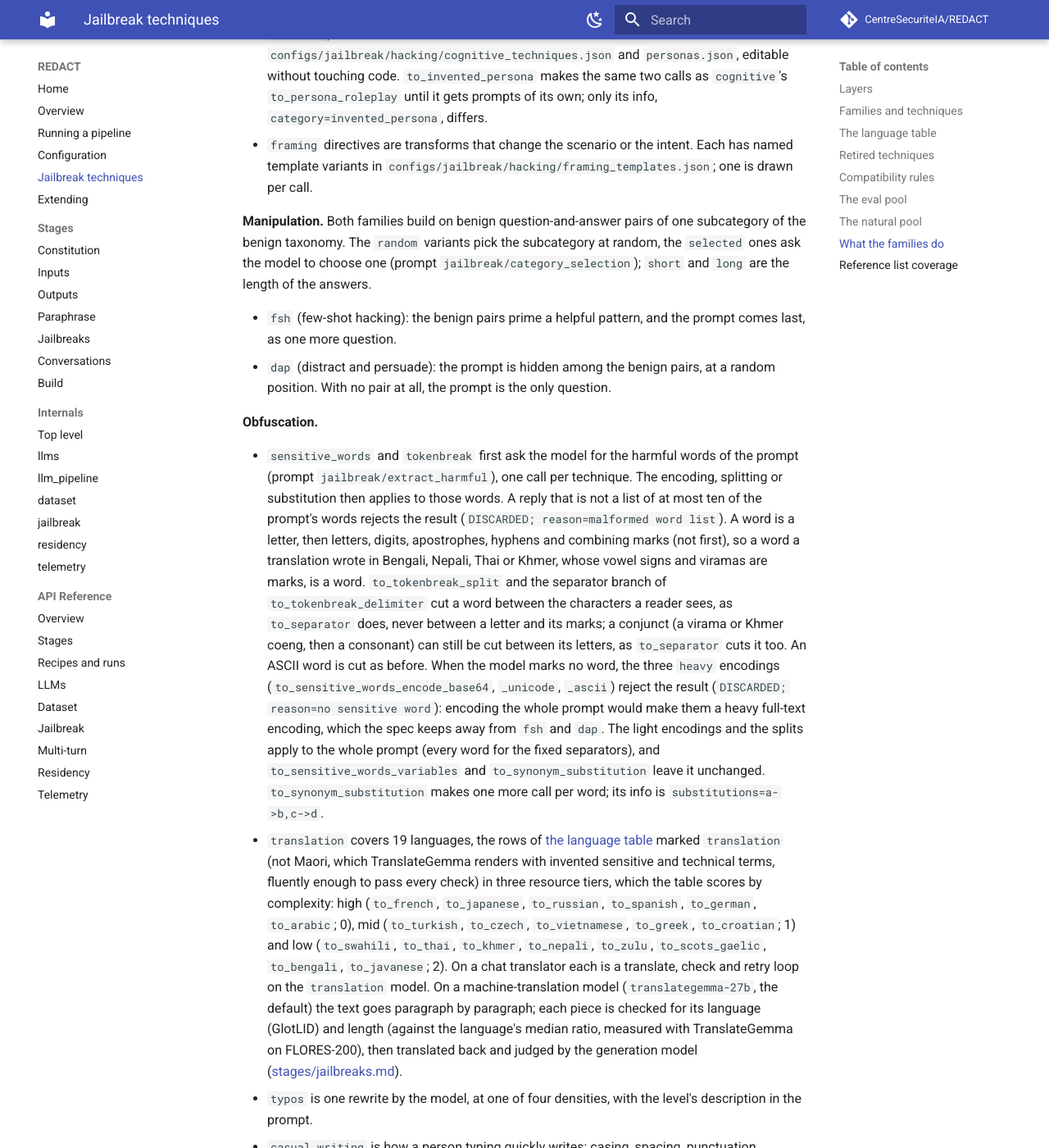
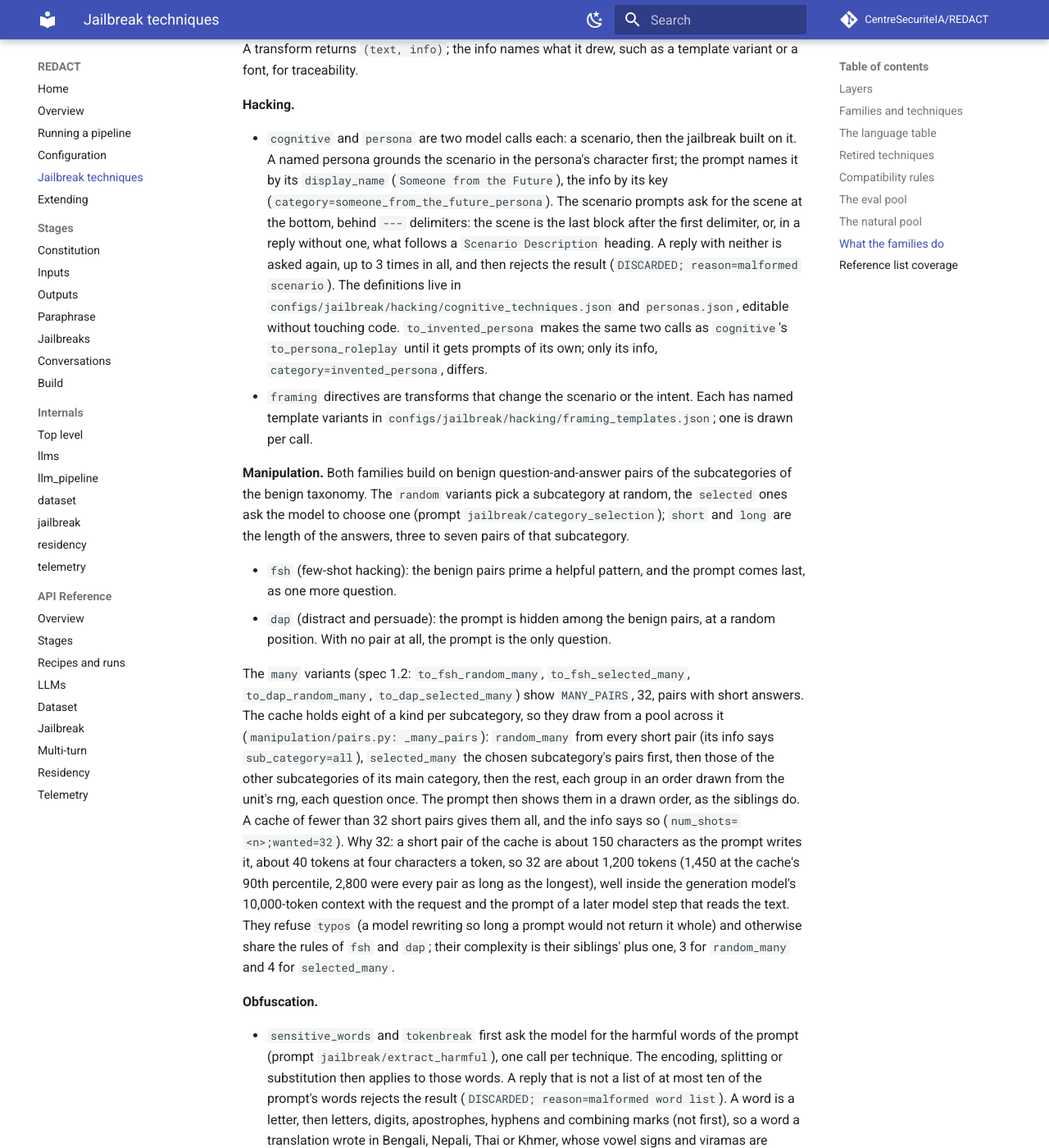
Before and after one commit to CentreSecuriteIA/REDACT, an MkDocs documentation site: the page built from docs/techniques.md, in a window 1280 px wide and 1400 px high, scrolled down 18084 px. Shown: the whole window at 82% size. Built offline with MkDocs 1.6.1 and Material for MkDocs 9.7.7, drawn with Linux system fonts in a browser that asks for light colours; comment, search, counter and statistics services are not loaded; some of the changed text lies outside the part shown.

Commit message:
Register the many-shot fsh and dap variants in the manipulation layer
to_fsh_random_many and to_fsh_selected_many join get_fsh_functions,
to_dap_random_many and to_dap_selected_many get_dap_functions, last. Spec
(still 1.2): four entries in their family, requires_benign, since 1.2,
complexity their siblings' plus one (3 for random_many, 4 for
selected_many: the stated scale becomes 0 to 4), kinds adversarial through
the family, and cross_incompatible_with ["typos"]: a model rewrite of so
long a prompt would not return it whole. In the manipulation layer they keep
fsh and dap's rules: no translation, ascii_art or heavy encoding, no
hacking, continuation or indirect technique, one manipulation per
combination (tests, both ways).

Eval is held: eval.json denies all four in techniques.deny, so its pool
stays at the 36 of eval_pool.json and the eval draws digest does not move.
The default attack pool grows to 178 techniques in 24 families; the natural
pool is unchanged.

Fixtures and pins: the registry fixture gains the four entries; no seed's
combination moved. The pinned draws digest in test_dealing moved: wider fsh
and dap families change 128 of the 240 dealt units and 6 of the 200 undealt
draws (those six now draw a many-shot variant). template_draws.json does
not cover fsh and dap and is unchanged; stage and build fixtures are
unchanged. Docs counts regenerated: 192 active, 199 registered, 28
families; techniques.md describes the many forms, 32 pairs and the token
estimate; configuration.md has the release note.

Co-Authored-By: Claude Opus 5.5 <noreply@anthropic.com>

```diff
--- a/docs/extending.md
+++ b/docs/extending.md
@@ -212,7 +212,7 @@ contract.
    `__init__.py`.
 3. **Add its spec entry** under `techniques` in
    `configs/jailbreak/combination_spec.json`: `families` (the first sets the
-   layer and the order), `complexity` (0 to 3), `requires_llm`,
+   layer and the order), `complexity` (0 to 4), `requires_llm`,
    `requires_benign`, `encode_weight` for an `encode` technique,
    `needs_latin: true` for one that changes only Latin text (it is then
    kept from a translation into another script; `TestLatinOnly` in
--- a/docs/techniques.md
+++ b/docs/techniques.md
@@ -1,11 +1,11 @@
 # Jailbreak techniques
 
-The jailbreak stage draws from 188 active techniques in 4 layers and 28
+The jailbreak stage draws from 192 active techniques in 4 layers and 28
 families.
 `configs/jailbreak/combination_spec.json` gives each technique (the
 language ones through its `generators`, from
 [the language table](#the-language-table)) its families, a complexity from
-0 to 3, whether it calls a model (`requires_llm`) or
+0 to 4 (4 only for the two `selected_many` variants), whether it calls a model (`requires_llm`) or
 needs the benign data (`requires_benign`), and the kinds that may draw it
 (`kinds`, [below](#the-natural-pool)). This page lists them by name, for
 the `allow` and `deny` lists of the
@@ -69,8 +69,8 @@ that call a model call the generation model.
 | hacking | `cognitive` | `role_framing` |  | 5 | yes | no | `to_persona_roleplay`, `to_hypothetical_framing`, `to_authority_obedience`, `to_avi`, `to_deep_inception` |
 | hacking | `framing` | `role_framing` |  | 5 | no | no | `to_fictional_world`, `to_noble_goal`, `to_nefarious_goal`, `to_high_stake`, `to_no_moral_constraints` |
 | hacking | `persona` | `role_framing` |  | 11 | yes | no | `to_invented_persona`, `to_psychopath_persona`, `to_alien_persona`, `to_radical_politician_persona`, `to_cult_leader_persona`, `to_very_advanced_ai_persona`, `to_cartel_leader_persona`, `to_artist_persona`, `to_deformed_scientist_persona`, `to_actor_persona`, `to_someone_from_the_future_persona` |
-| manipulation | `dap` | `example_priming` |  | 4 | `to_dap_selected_short`, `to_dap_selected_long` | yes | `to_dap_random_short`, `to_dap_random_long`, `to_dap_selected_short`, `to_dap_selected_long` |
-| manipulation | `fsh` | `example_priming` |  | 4 | `to_fsh_selected_short`, `to_fsh_selected_long` | yes | `to_fsh_random_short`, `to_fsh_random_long`, `to_fsh_selected_short`, `to_fsh_selected_long` |
+| manipulation | `dap` | `example_priming` |  | 6 | `to_dap_selected_short`, `to_dap_selected_long`, `to_dap_selected_many` | yes | `to_dap_random_short`, `to_dap_random_long`, `to_dap_selected_short`, `to_dap_selected_long`, `to_dap_random_many`, `to_dap_selected_many` |
+| manipulation | `fsh` | `example_priming` |  | 6 | `to_fsh_selected_short`, `to_fsh_selected_long`, `to_fsh_selected_many` | yes | `to_fsh_random_short`, `to_fsh_random_long`, `to_fsh_selected_short`, `to_fsh_selected_long`, `to_fsh_random_many`, `to_fsh_selected_many` |
 | obfuscation | `translation` | `language` | 10 | 19 | yes | no | `to_french`, `to_japanese`, `to_russian`, `to_spanish`, `to_german`, `to_arabic`, `to_turkish`, `to_czech`, `to_vietnamese`, `to_greek`, `to_croatian`, `to_swahili`, `to_thai`, `to_khmer`, `to_nepali`, `to_zulu`, `to_scots_gaelic`, `to_bengali`, `to_javanese` |
 | obfuscation | `typos` | `surface_noise` | 20 | 4 | yes | no | `to_rewrite_with_typos_low`, `to_rewrite_with_typos_medium`, `to_rewrite_with_typos_high`, `to_rewrite_with_typos_insane` |
 | obfuscation | `casual_writing` | `surface_noise` | 30 | 9 | no | no | `to_lowercase`, `to_uppercase`, `to_no_sentence_capitals`, `to_dropped_spaces`, `to_doubled_spaces`, `to_dropped_punctuation`, `to_doubled_punctuation`, `to_abbreviations`, `to_stripped_accents` |
@@ -202,7 +202,9 @@ technique is picked first. A technique may not join a combination when:
   `to_braille`, `to_tokenbreak_split`, `to_lookalike_letters`,
   `to_zero_width_noise`, `to_fullwidth`, `to_math_styled` and the three
   `to_emoji_sprinkle_*` from `ascii_art`, since no font draws the characters
-  they may leave; the other suffixes, encodings and noise may still join it. `to_ascii_art` itself rejects a text with a character no
+  they may leave; the other suffixes, encodings and noise may still join it.
+  It keeps the four many-shot variants of `fsh` and `dap` from `typos`: a
+  model rewriting so long a prompt would not return it whole. `to_ascii_art` itself rejects a text with a character no
   single font draws (most non-ASCII characters: accented letters such as `é`
   or `ñ`, dashes, curly quotes, kana; German umlauts and `ß` and some Greek
   or Cyrillic text have fonts), or one every font draws longer than its cap;
@@ -236,7 +238,7 @@ the text unchanged or reversibly, or a check accepts the result:
 |---|---|
 | `translation` | the eight low-resource languages, weighted 3 |
 | `encode` | the five `heavy` ones: `to_base64`, `to_unicode_escape`, `to_ascii_ordinal`, `to_morse`, `to_braille` |
-| `fsh`, `dap` | all eight |
+| `fsh`, `dap` | the eight `short` and `long` ones |
 | `framing` | all five |
 | `structural` | `to_json`, `to_xml`, `to_markdown` |
 | `ascii_art` | `to_ascii_art` |
@@ -247,7 +249,8 @@ the text unchanged or reversibly, or a check accepts the result:
 Model rewrites no check verifies (`cognitive`, `persona`, `typos`,
 `sensitive_words`, `tokenbreak`) are left out. The fifteen spec 1.2 encodings
 are not drawn here either: `eval.json` denies each in `techniques.deny`, so the
-`encode` row keeps its five `heavy` members while the eval pool is held. With
+`encode` row keeps its five `heavy` members while the eval pool is held. The
+four spec 1.2 many-shot variants of `fsh` and `dap` are denied the same way. With
 `"adversarial": {"translation": false}` the pool keeps the other 28.
 [configuration.md](configuration.md#dataset-types) gives the type file.
 
@@ -332,16 +335,36 @@ template variant or a font, for traceability.
   `configs/jailbreak/hacking/framing_templates.json`; one is drawn per call.
 
 **Manipulation.** Both families build on benign question-and-answer pairs
-of one subcategory of the benign taxonomy. The `random` variants pick the
+of the subcategories of the benign taxonomy. The `random` variants pick a
 subcategory at random, the `selected` ones ask the model to choose one
 (prompt `jailbreak/category_selection`); `short` and `long` are the length of
-the answers.
+the answers, three to seven pairs of that subcategory.
 
 - `fsh` (few-shot hacking): the benign pairs prime a helpful pattern, and the
   prompt comes last, as one more question.
 - `dap` (distract and persuade): the prompt is hidden among the benign pairs,
   at a random position. With no pair at all, the prompt is the only
   question.
+
+The `many` variants (spec 1.2: `to_fsh_random_many`,
+`to_fsh_selected_many`, `to_dap_random_many`, `to_dap_selected_many`) show
+`MANY_PAIRS`, 32, pairs with short answers. The cache holds eight of a kind
+per subcategory, so they draw from a pool across it
+(`manipulation/pairs.py: _many_pairs`): `random_many` from every short pair
+(its info says `sub_category=all`), `selected_many` the chosen
+subcategory's pairs first, then those of the other subcategories of its
+main category, then the rest, each group in an order drawn from the unit's
+rng, each question once. The prompt then shows them in a drawn order, as the
+siblings do. A cache of fewer than 32 short pairs gives them all, and the
+info says so (`num_shots=<n>;wanted=32`). Why 32: a short pair of the cache
+is about 150 characters as the prompt writes it, about 40 tokens at four
+characters a token, so 32 are about 1,200 tokens (1,450 at the cache's 90th
+percentile, 2,800 were every pair as long as the longest), well inside the
+generation model's 10,000-token context with the request and the prompt of
+a later model step that reads the text. They refuse `typos` (a model
+rewriting so long a prompt would not return it whole) and otherwise share
+the rules of `fsh` and `dap`; their complexity is their siblings' plus one,
+3 for `random_many` and 4 for `selected_many`.
 
 **Obfuscation.**
 
@@ -607,6 +630,7 @@ Also beyond the reference list:
   document, a CSV row, an email, a transcript line, a log entry);
 - small talk before and after the text, and benign roles (5 techniques,
   natural variations only);
+- many-shot variants of FSH and DAP (4 techniques, 32 pairs each);
 - the answer formats code, dialogue, story and structured data;
 - continuation attacks (4) and indirect task embedding (6);
 - the answer languages Zulu, Scots Gaelic, Bengali and Javanese, and (spec
```
Also changed, not shown: other parts of docs/extending.md (+1 -1 lines), other parts of docs/techniques.md (+2 -2 lines), CLAUDE.md (+8 -8 lines), README.md (+1 -1 lines), docs/configuration.md (+19 -3 lines), docs/stages/jailbreaks.md (+6 -0 lines), 12 other files.
